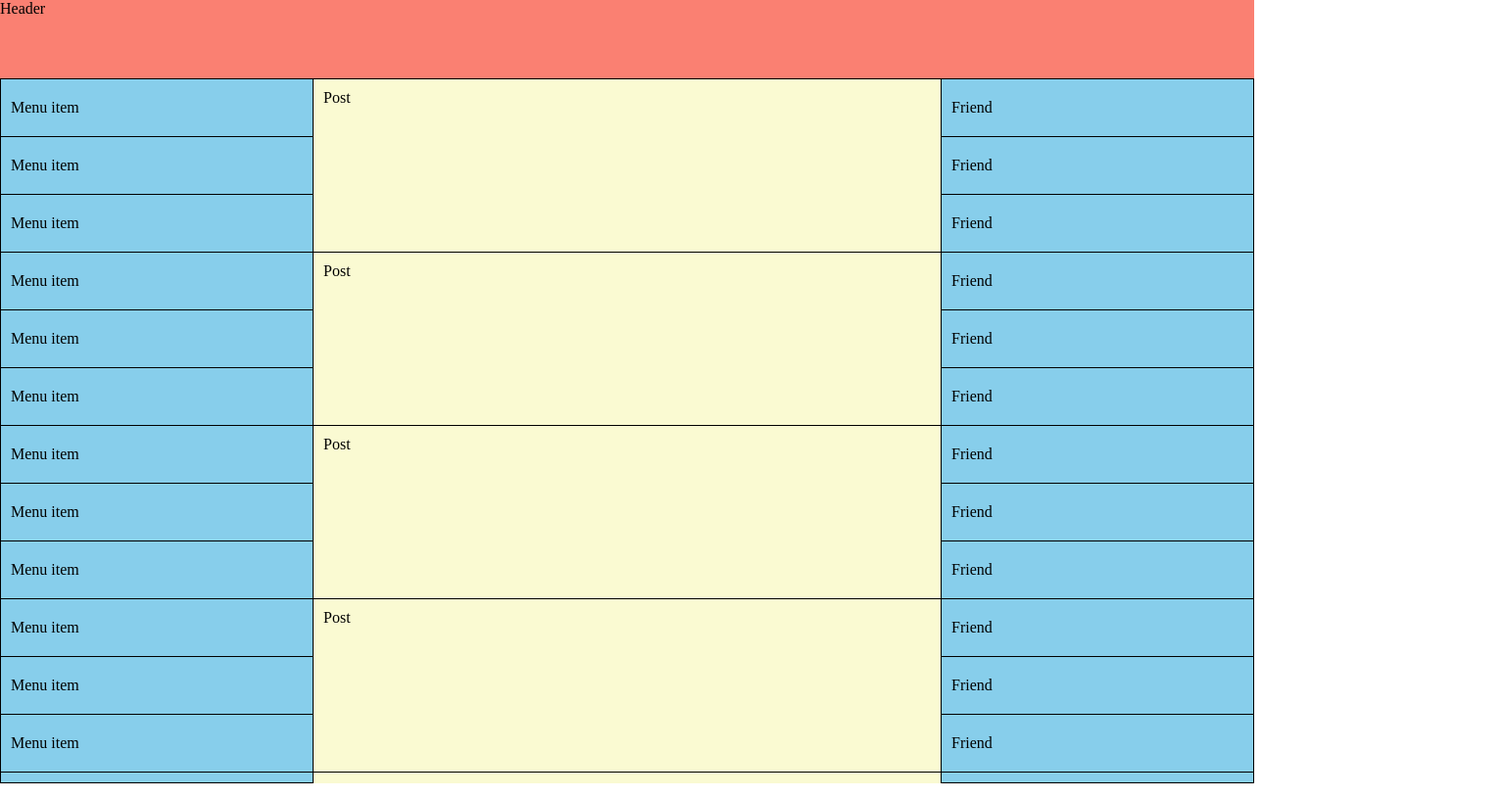
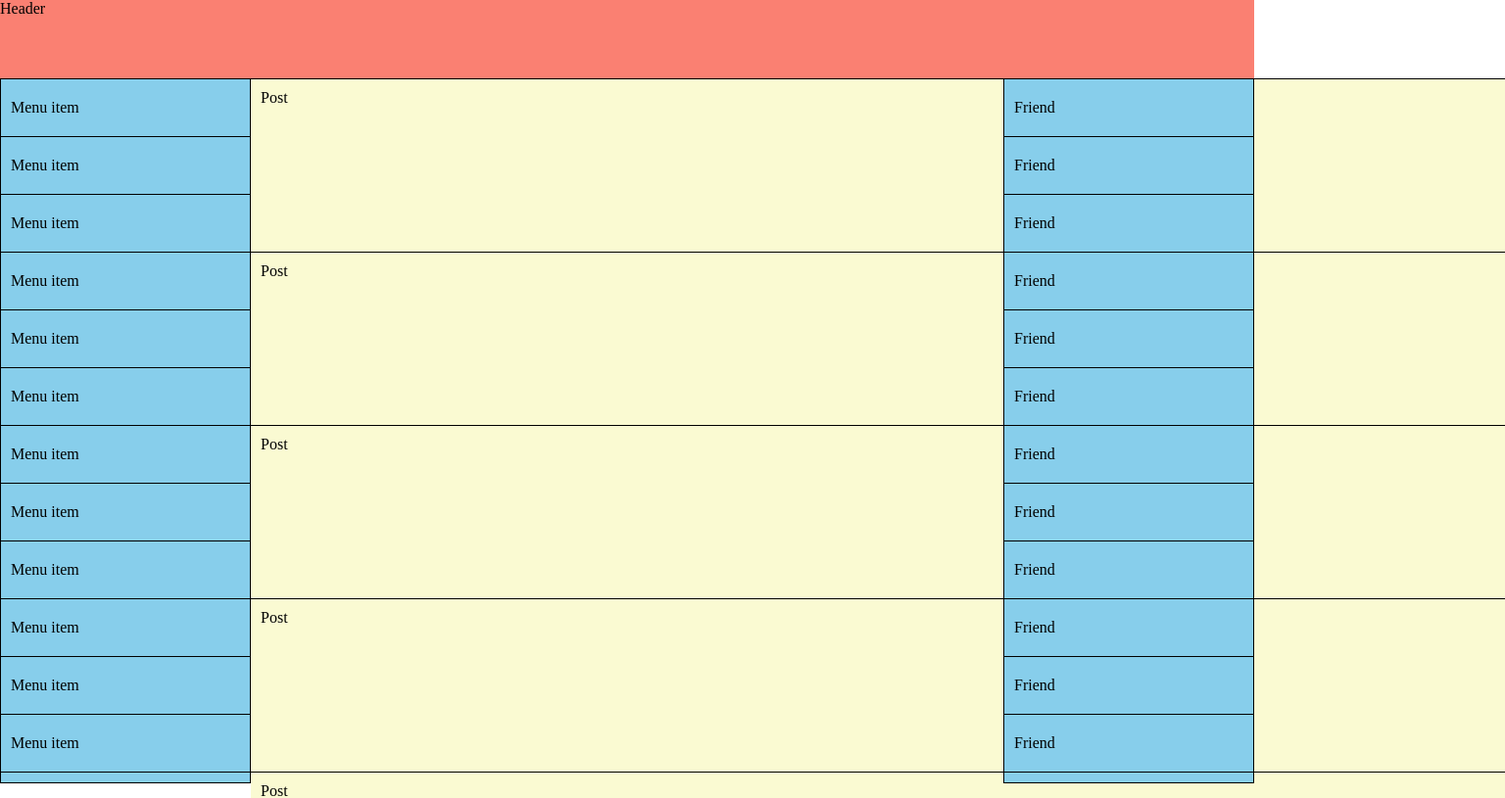
Before and after one commit to punpunslrg/CC20-HW08, a plain HTML site: page index.html in a window 1280 px wide. Shown: the top 815 px of the page at 98% size, 1536 px wide, since content can reach past the window. Drawn offline with Linux system fonts and the light colour scheme.

Commit message:
Fixed post section

```diff
--- a/styles.css
+++ b/styles.css
@@ -36,7 +36,7 @@ main {
 
 .left {
   border: 1px solid black;
-  width: 25%;
+  width: 20vw;
   background-color: var(--sidebar-color);
   overflow: auto;
   position: fixed;
@@ -54,12 +54,12 @@ main {
 .middle {
   border-top: 1px solid black;
   background-color: lightgoldenrodyellow;
-  inset-inline: 25%;
-  height: 90vh;
+  width: 100vw;
+  left: 20vw;
+  height: auto;
   position: absolute;
   top: 10vh;
   overflow: auto;
-  scrollbar-width: none;
 }
 
 .middle ul li {
@@ -69,12 +69,11 @@ main {
 
 .right {
   border: 1px solid black;
-  width: 25%;
   background-color: var(--sidebar-color);
   height: 90vh;
   overflow: auto;
   position: fixed;
-  width: 25%;
+  width: 20vw;
   top: 10vh;
   right: 0;
 }
```
